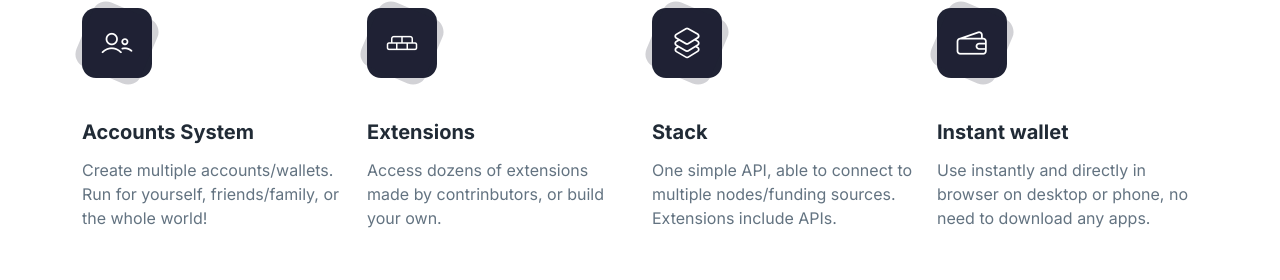
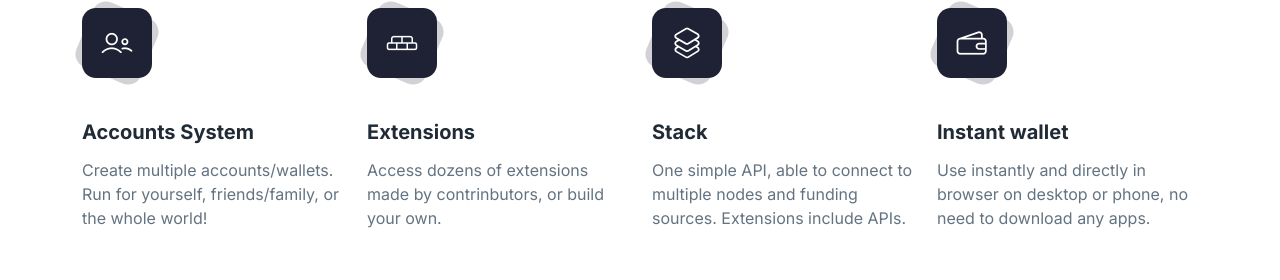
Before and after one commit to motorina0/lnbits.github.io, a plain HTML site: page index.html in a window 1280 px wide. Shown: the part 1323-1603 px from the top of the page. Drawn offline with Linux system fonts and the light colour scheme.

Commit message:
Update index.html

```diff
--- a/index.html
+++ b/index.html
@@ -268,7 +268,7 @@
               <div class="ud-feature-content">
                 <h3 class="ud-feature-title">Stack</h3>
                 <p class="ud-feature-desc">
-                  One simple API, able to connect to multiple nodes/funding sources. Extensions include APIs.
+                  One simple API, able to connect to multiple nodes and funding sources. Extensions include APIs.
                 </p>
 
               </div>
```
